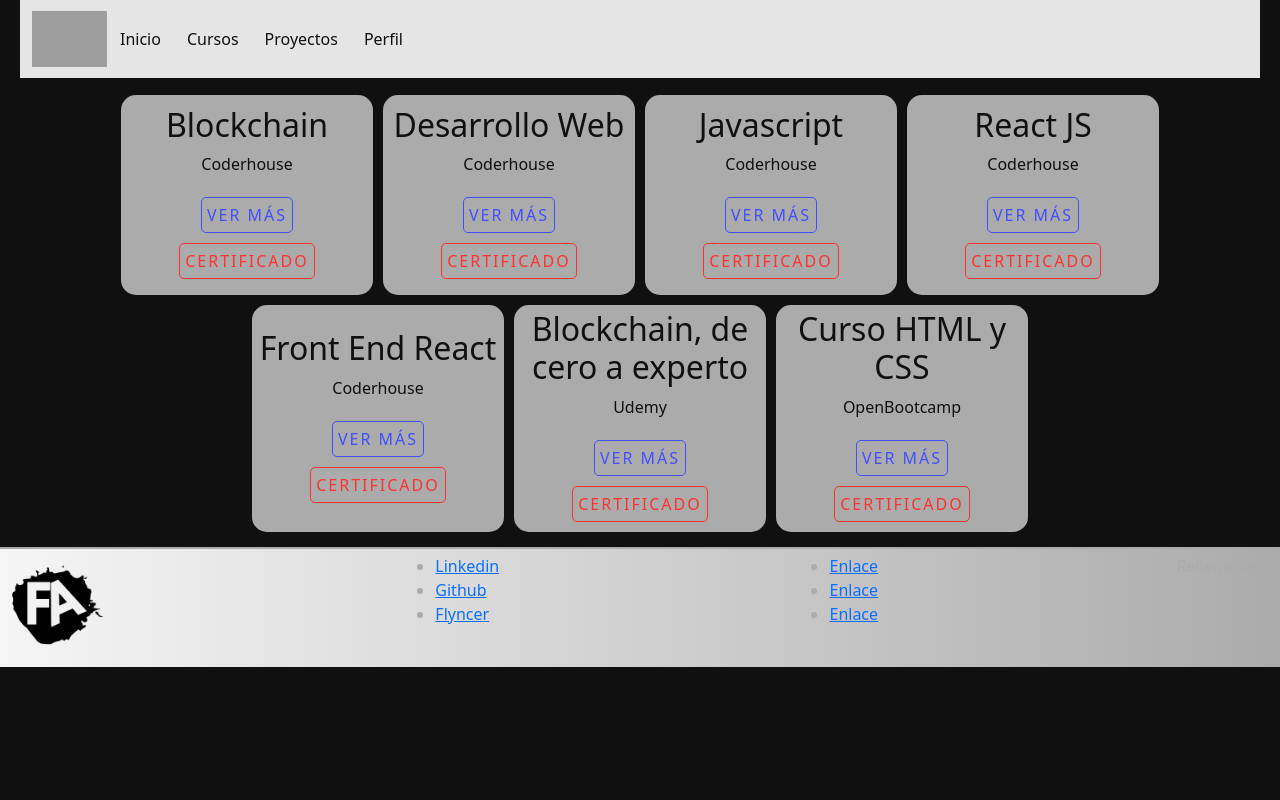
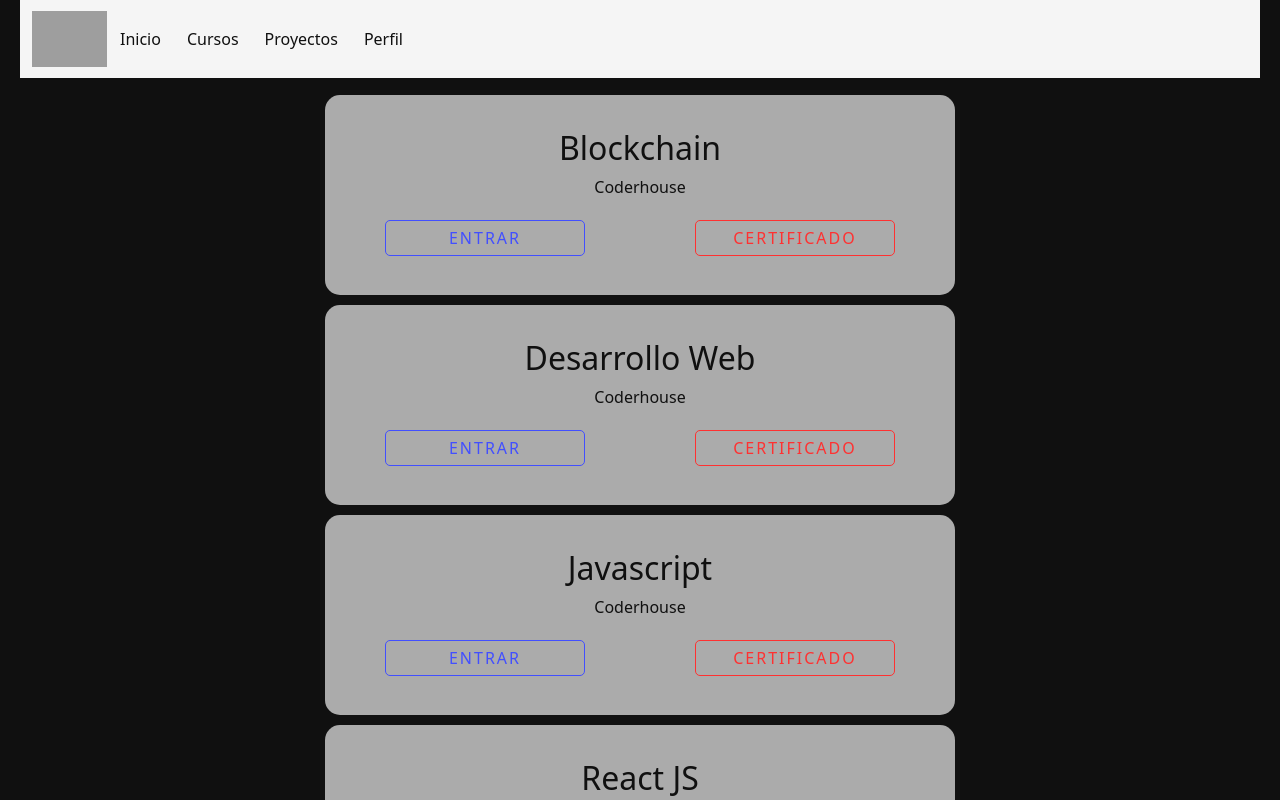
Before and after one commit to courfedra/mi-page, a React (Vite) app: page /cursos in a window 1280 px wide. Shown: the top 800 px of the page. Built offline with nearby package versions, Linux system fonts and the light colour scheme; grey boxes are pictures that could not be loaded.

Commit message:
add variables scss and route Cursos

```diff
--- a/src/App.jsx
+++ b/src/App.jsx
@@ -21,7 +21,7 @@
           <Route path='/cursos' element={<Course/>}></Route>
           <Route path='/proyectos' element={<Projects/>}></Route>
           <Route path='/perfil' element={<Perfil/>}></Route>
-          <Route path='/course/:idCategory' element={<CourseDetailContainer/>}></Route>
+          <Route path='/cursos/:idCategory' element={<CourseDetailContainer/>}></Route>
         </Routes>
         <Footer/>
       </BrowserRouter>
--- a/src/components/CourseCard.jsx
+++ b/src/components/CourseCard.jsx
@@ -4,8 +4,10 @@
         <div className="courseCard">
             <h2>{datos.curso}</h2>
             <p>{datos.academia}</p>
-            <Link to={`/course/${datos.categoria}`}><button className="btnCardDetail">Ver Más</button></Link>
-            <a target="_blank" className="aCardDetail" href={datos.certificado}>Certificado</a>
+            <div className="linksDetail">
+                <Link to={`/cursos/${datos.categoria}`}><button className="btnCardDetail">Entrar</button></Link>
+                <a target="_blank" className="aCardDetail" href={datos.certificado}>Certificado</a>
+            </div>
         </div>
     )
 }
--- a/src/scss/App.scss
+++ b/src/scss/App.scss
@@ -1,24 +1,25 @@
+@import "variables";
 *{
     margin: 0;
     padding: 0;
     box-sizing: border-box;
-    color: #ababab;
+    color: $grisClaro;
 }
 #root{
-    background-color: #f5f5f5;
+    background-color: $blanco;
     min-height: 100vh;
-    background: #101010;
+    background: $negro;
     .navegador{
         margin: 0 20px;
         min-height: 10vh;
-        background-color: #f5f5f5ee;
-        border-bottom: 2px solid #101010;
+        background-color: $blanco;
+        border-bottom: 2px solid $negro;
         position: sticky;
         top: 0;
         z-index: 100;
         .navbarLogo{
             text-decoration: none;
-            color: #101010;
+            color: $negro;
             img{
                 width: 75px;
             }
@@ -26,9 +27,9 @@
         .navbarLink{
             text-decoration: none;
             margin: 0 5px;
-            color: #101010;
+            color: $negro;
             &:hover{
-                color:#ababab;
+                color:$grisClaro;
             }
         }
         /*
@@ -84,14 +85,14 @@
             justify-content: space-around;
             align-items: center;
             h1{
-                color: #ababab;
+                color: $grisClaro;
                 display: flex;
                 transition: all .1s ease-in-out;
                 span{
-                    color: #f5f5f5;
+                    color: $blanco;
                     padding: 0 15px;
                     letter-spacing: 1.5px;
-                    filter: drop-shadow(0 0 7.5px #101010);
+                    filter: drop-shadow(0 0 7.5px $negro);
                 }
             }
             h2{
@@ -101,8 +102,8 @@
                 padding: 5px 10px;
                 border-radius: 5px;
                 letter-spacing: 2px;
-                color: #101010;
-                background-color: #ababab;
+                color: $negro;
+                background-color: $grisClaro;
                 border: none;
                 transition: all .2s ease-in-out;
                 &:hover{
@@ -115,16 +116,17 @@
     .course{
         width: 100%;
         display: flex;
-        flex-wrap: wrap;
+        flex-direction: column;
         justify-content: center;
+        align-items: center;
         padding: 10px;
         .courseCard{
-            background-color: #ababab;
-            color: #101010;
+            background-color: $grisClaro;
+            color: $negro;
             border-radius: 15px;
             margin: 5px;
             padding: 5px;
-            width: 20%;
+            width: 50%;
             min-height: 200px;
             display: flex;
             flex-direction: column;
@@ -132,14 +134,20 @@
             align-items: center;
             text-align: center;
             transition: all .1s ease-in-out;
-            h2{color:#101010}
-            p{color: #101010}
+            h2{color:$negro}
+            p{color: $negro}
             &:hover{
-                background-color: #f5f5f5;
+                background-color: $blanco;
                 h2{color:#ff3131};
             }
+            .linksDetail{
+                display: flex;
+                width: 100%;
+                justify-content: space-around;
+                align-items: center;
                 .aCardDetail{
                     text-decoration: none;
+                    width: 200px;
                     padding: 5px;
                     margin: 5px;
                     border: 1px solid #ff3131;
@@ -150,19 +158,27 @@
                     transition: all .25s ease-in-out;
                     &:hover{
                         background-color: #ff3131;
-                    color: #101010;
-                    border: 1px solid #101010;
+                        color: $negro;
+                        border: 1px solid $negro;
                     }
                 }
                 .btnCardDetail{
-                @extend .aCardDetail;
+                    text-decoration: none;
+                    width: 200px;
+                    padding: 5px;
+                    margin: 5px;
+                    border-radius: 5px;
+                    border: 1px solid #424fff;
                     color: #424fff;
-                border: 1px solid #424fff;
                     background-color: transparent;
+                    letter-spacing: 2px;
+                    text-transform: uppercase;
+                    transition: all .25s ease-in-out;
                     &:hover{
                         background-color: #424fff;
-                    color: #101010;
-                    border: 1px solid #101010;
+                        color: $negro;
+                        border: 1px solid $negro;
+                    }
                 }
             }
         }
@@ -174,14 +190,15 @@
         justify-content: center;
         .courseDetailItem{
             transition: all .1s ease-in-out;
+            border-radius: 15px;
             width: 75%;
-            margin: 5px;
+            margin: 15px 5px;
             display: flex;
             flex-direction: column;
             justify-content: center;
             align-items: center;
             padding: 10px;
-            background-color: #444444;
+            background-color: $grisOscuro;
             span{color:#424fff}
             h3,h4{padding: 10px;}
             p{
@@ -190,19 +207,21 @@
                 border: 1px solid #424fff;
             }
             .btnBack{
-                background-color: #101010;
-                padding: 10px 20px;
+                background-color: transparent;
+                padding: 5px 10px;
                 border: 2px solid #424fff;
-                transition: all .25s ease-in-out;
+                color: $grisClaro;
+                transition: all .1s ease-in-out;
+            }
             &:hover{
-                    background-color: #424fff;
-                    color: #101010;
-                    border: 2px solid #101010;
+                background-color: $blanco;
+                p,h3,h4{color:$negro}
+                .btnBack{
+                    color:$negro;
+                    &:hover{
+                        outline: 1px solid #424fff;
                     }
                 }
-            &:hover{
-                background-color: #f5f5f5;
-                p,h3,h4{color:#101010}
             }
         }
     }
@@ -212,8 +231,8 @@
         width: 100%;
         justify-content: center;
         .proyectCard{
-            background-color: #f5f5f5;
-            box-shadow: 0px 0px 10px 2px #101010;
+            background-color: $blanco;
+            box-shadow: 0px 0px 10px 2px $negro;
             margin: 5px;
             padding: 5px;
             width: 80%;
@@ -235,7 +254,7 @@
                 align-items: center;
                 margin: 5px;
                 padding: 2.5px;
-                p{color: #101010;}
+                p{color: $negro;}
             }
         }
     }
@@ -253,6 +272,8 @@
             align-items: center;
             .card{
                 display: flex;
+                justify-content: space-evenly;
+                align-items: center;
                 flex-direction:row;
                 width: 75%;
                 min-height: 50vh;
@@ -261,9 +282,9 @@
                 background-color: #232323;
                 transition: all .25s ease-in-out;
                 &:hover{
-                    background-color: #ababab;
+                    background-color: $grisClaro;
                     img{filter: grayscale(0)}
-                    .cardInfo p,h2{color:#101010}
+                    .cardInfo p,h2{color:$negro}
                     .cardInfo span
                     {
                         color:#ff3131;
@@ -275,22 +296,20 @@
                     height: 100px;
                     margin: 5px;
                     border-radius: 100%;
-                    outline: 1px solid #f5f5f5;
+                    outline: 1px solid $blanco;
                     background:linear-gradient(45deg,#a2a2a2,#232323);
                     filter: grayscale(1);
                     transition: all .25s ease-in-out;
-
                 }
                 .cardInfo{
                     transition: all .25s ease-in-out;
                     padding: 10px;
-                    width: 100%;
+                    width: 75%;
                     display: flex;
                     flex-direction: column;
                     justify-content: center;
                     text-align:center;
-
-                    span{color: #f5f5f5;}
+                    span{color: $blanco;}
                 }
             }
             .numberCard{
@@ -308,7 +327,7 @@
                 }
                 .noActive{
                     @extend .active;
-                    p{color: #ababab;}
+                    p{color: $grisClaro;}
                 }
             }
         }
@@ -321,15 +340,15 @@
             letter-spacing: 1.5px;
             transition: all .25s ease-in-out;
             &:hover{
-                background-color: #ababab;
-                color: #101010;
+                background-color: $grisClaro;
+                color: $negro;
                 outline: 1px solid #424fff;
             }
         }
     }
     .pie{
-        border-top: 2px solid #ababab;
-        background:linear-gradient(to right, #f5f5f5,#ababab);
+        border-top: 2px solid $grisClaro;
+        background:linear-gradient(to right, $blanco,$grisClaro);
         min-height: 15vh;
         padding: 5px;
         width: 100%;
--- /dev/null
+++ b/src/scss/_variables.scss
@@ -0,0 +1,4 @@
+$negro:#101010;
+$blanco:#f5f5f5;
+$grisClaro:#ababab;
+$grisOscuro:#444444;
```
Lines whose indentation alone changed are shown as unchanged.
